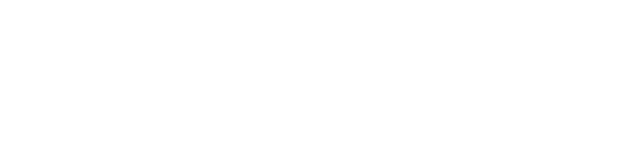
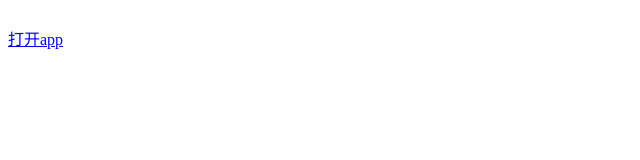
Before and after one commit to wudongqiji/New-html, a plain HTML site: page index.html in a window 1280 px wide. Shown: the full height of the page, 0-640 px from the left. Drawn offline with Linux system fonts and the light colour scheme.

Commit message:
Update index.html

```diff
--- a/index.html
+++ b/index.html
@@ -25,7 +25,11 @@
 
 </head>
 <body>
-
+     <body>
+            <br/>
+            <!--<a href="[scheme]://[host]/[path]?[query]">启动应用程序</a>-->
+            <a href="night://lolita?name=Tomcat&page=27">打开app</a>
+            <br/>
 
 </body>
 </html>
```
